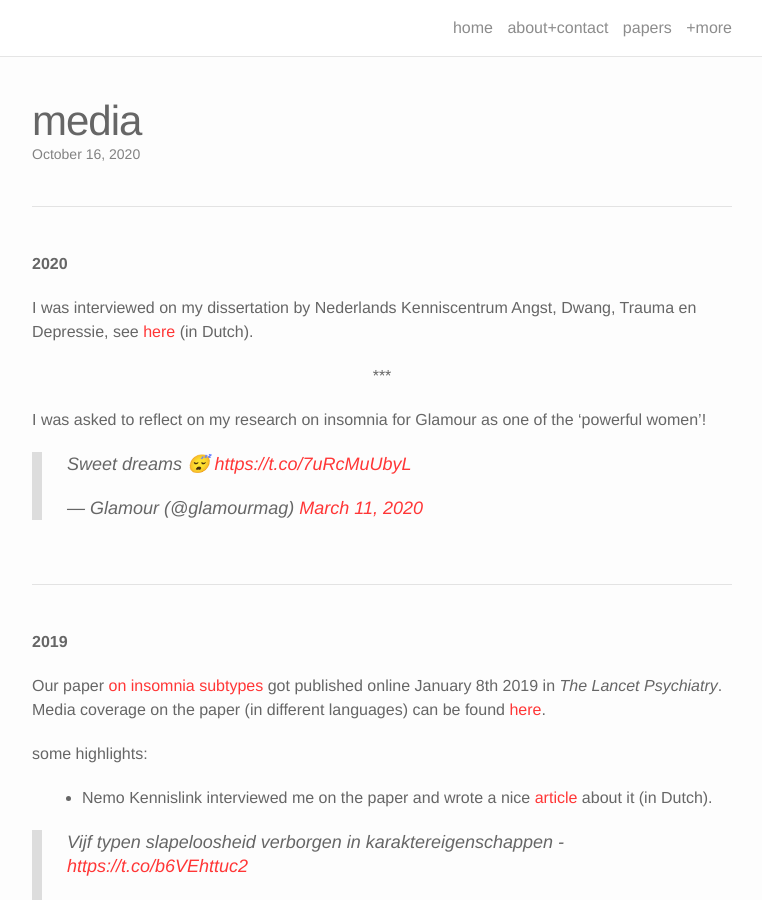
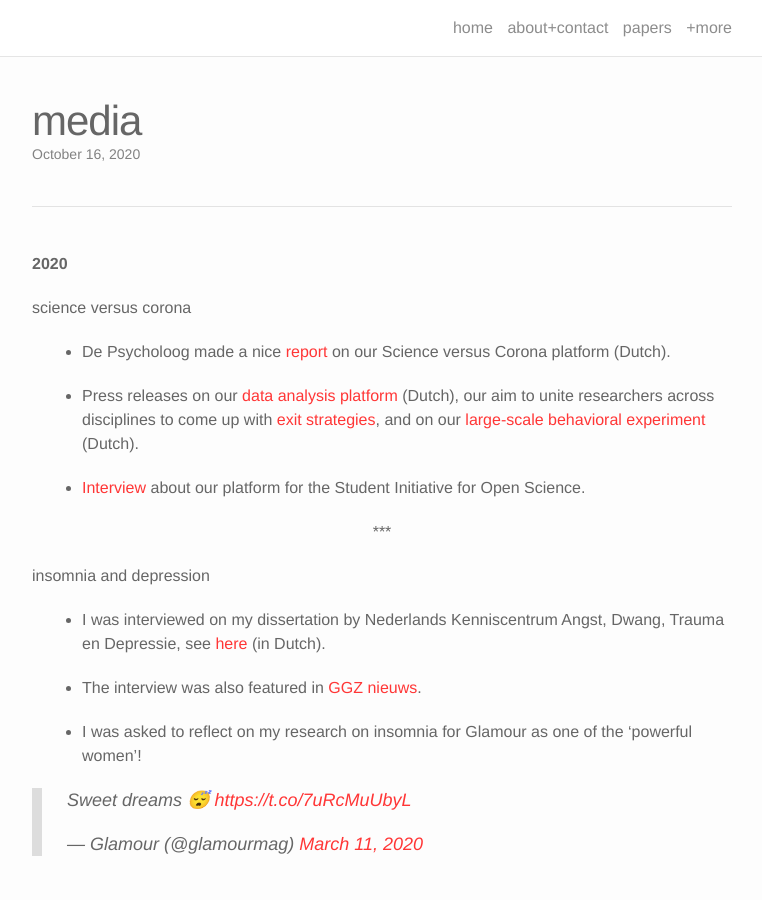
Before and after one commit to tfblanken/tfblanken.github.io, a Jekyll site: the page built from _portfolio/2_Media.markdown, in a window 1280 px wide and 900 px high. Shown: the whole window, without its empty margins (258-1020 px from the left). Built offline with Jekyll 4.4.1, drawn with Linux system fonts in a browser that asks for light colours; nearby versions of some CDN libraries; comment, search, counter and statistics services are not loaded.

Commit message:
Update 2_Media.markdown
add SVC media

```diff
--- a/_portfolio/2_Media.markdown
+++ b/_portfolio/2_Media.markdown
@@ -11,14 +11,28 @@ img: /img/sea.jpg
 
 **2020**
 
-I was interviewed on my dissertation by Nederlands Kenniscentrum Angst, Dwang, Trauma en Depressie, see <a href="https://nedkad.nl/news/meer-inzicht-in-relatie-depressie-en-insomnia/" target="blank">here</a> (in Dutch).
+science versus corona
+
+- De Psycholoog made a nice <a href="https://www.tijdschriftdepsycholoog.nl/artikelen/project-exit-lockdown/" target="blank">report</a> on our Science versus Corona platform (Dutch).
+
+- Press releases on our <a href="https://www.uva.nl/shared-content/faculteiten/nl/faculteit-der-maatschappij-en-gedragswetenschappen/nieuws/2020/03/uva-datawetenschappers-bieden-hun-expertise-aan.html" target="blank">data analysis platform</a> (Dutch), our aim to unite researchers across disciplines to come up with <a href="https://www.uva.nl/en/shared-content/faculteiten/en/faculteit-der-maatschappij-en-gedragswetenschappen/news/2020/04/website-on-exit-strategies.html" target="blank">exit strategies</a>, and on our <a href="https://www.uva.nl/shared-content/faculteiten/nl/faculteit-der-maatschappij-en-gedragswetenschappen/nieuws/2020/08/onderzoekers-gaan-gedrag-op-kunstbeurs-meten.html" target="blank">large-scale behavioral experiment</a> (Dutch).
+
+- <a href="https://studentinitiativeopenscience.wordpress.com/2020/04/23/science-versus-corona-an-interview/" target="blank">Interview</a> about our platform for the Student Initiative for Open Science.
+
+
 
 <p align="center">
   ***
 </p>
 
 
-I was asked to reflect on my research on insomnia for Glamour as one of the 'powerful women'!
+insomnia and depression
+
+- I was interviewed on my dissertation by Nederlands Kenniscentrum Angst, Dwang, Trauma en Depressie, see <a href="https://nedkad.nl/news/meer-inzicht-in-relatie-depressie-en-insomnia/" target="blank">here</a> (in Dutch).
+
+- The interview was also featured in <a href="https://www.ggznieuws.nl/meer-inzicht-in-relatie-depressie-en-slapeloosheid/" target="blank">GGZ nieuws</a>.
+
+- I was asked to reflect on my research on insomnia for Glamour as one of the 'powerful women'!
 
 <blockquote class="twitter-tweet tw-align-center"><p lang="en" dir="ltr">Sweet dreams 😴 <a href="https://t.co/7uRcMuUbyL">https://t.co/7uRcMuUbyL</a></p>&mdash; Glamour (@glamourmag) <a href="https://twitter.com/glamourmag/status/1237874710802653188?ref_src=twsrc%5Etfw">March 11, 2020</a></blockquote> <script async src="https://platform.twitter.com/widgets.js" charset="utf-8"></script>
 
```
